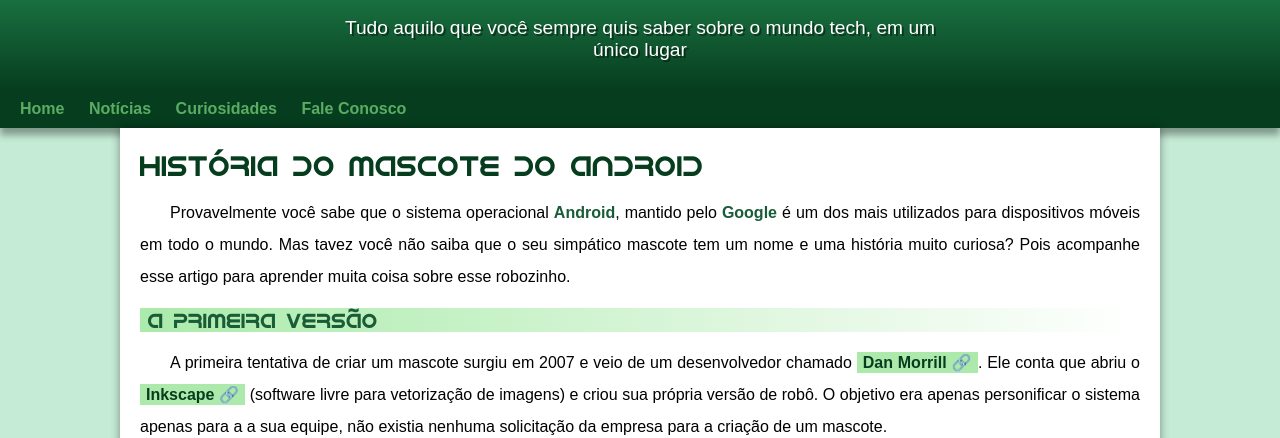
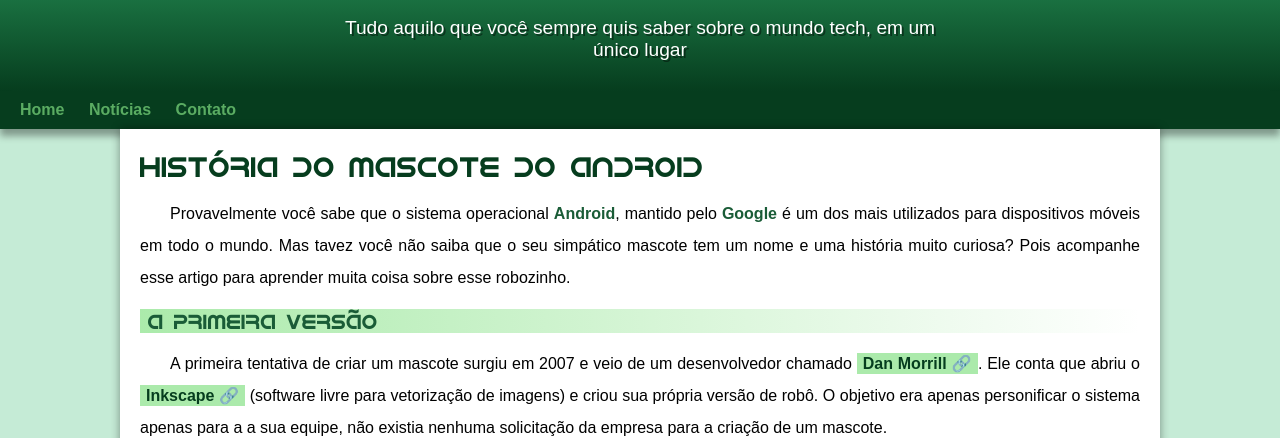
Before and after one commit to Henriqueasdias/projeto-android, a plain HTML site: page index.html in a window 1280 px wide. Shown: the part 100-538 px from the top of the page. Drawn offline with Linux system fonts and the light colour scheme.

Commit message:
mudança de padding

```diff
--- a/estilo/style.css
+++ b/estilo/style.css
@@ -60,7 +60,7 @@
     padding-right: 10px;
     padding-left: 10px;
     margin: auto;
-    margin-bottom: 30px;
+    padding-bottom: 30px;
     text-shadow: 2px 2px 0px rgba(0, 0, 0, 0.44);
 }
 
--- a/index.html
+++ b/index.html
@@ -17,8 +17,7 @@
     <nav>
         <a href="#">Home</a>
         <a href="#">Notícias</a>
-        <a href="#">Curiosidades</a>
-        <a href="#">Fale Conosco</a>
+        <a href="#">Contato</a>
     </nav>
     <main>
         <article>
@@ -40,7 +39,8 @@
                     href="https://androidcommunity.com/dan-morrill-shows-us-the-android-mascot-that-almost-was-20130103/"
                     target="_blank" class="externo">Dan Morrill</a>.
                 Ele
-                conta que abriu o <a href="https://inkscape.org/pt-br/" target="_blank" class="externo">Inkscape</a> (software livre
+                conta que abriu o <a href="https://inkscape.org/pt-br/" target="_blank" class="externo">Inkscape</a>
+                (software livre
                 para vetorização de imagens) e criou sua própria versão de
                 robô.
                 O objetivo era apenas personificar o sistema apenas para a a sua equipe, não existia nenhuma solicitação
@@ -61,7 +61,8 @@
 
             <p>
                 A ideia de ter um mascote foi amadurecendo e a missão foi passada para uma profissional da área. A
-                ilustradora Russa <a href="https://www.irinablok.com/" target="_blank" class="externo">Irina Blok</a>, também
+                ilustradora Russa <a href="https://www.irinablok.com/" target="_blank" class="externo">Irina Blok</a>,
+                também
                 funcionária do Google, ficou com a missão de representar o pequeno
                 robô
                 de uma maneira mais agradável.
```
